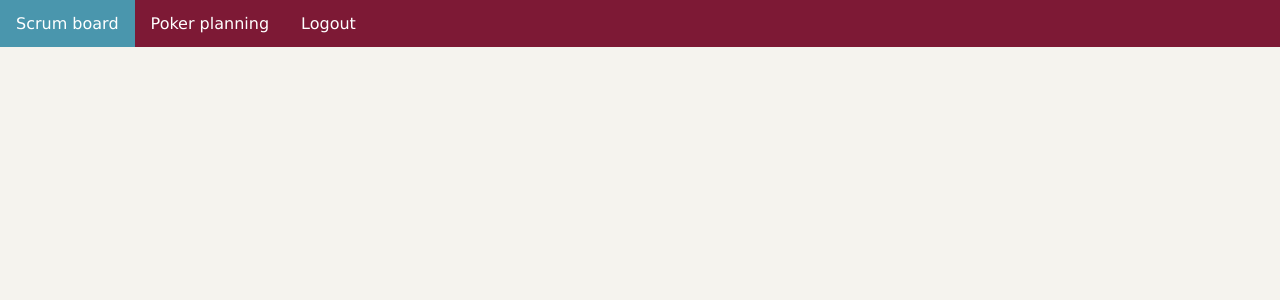
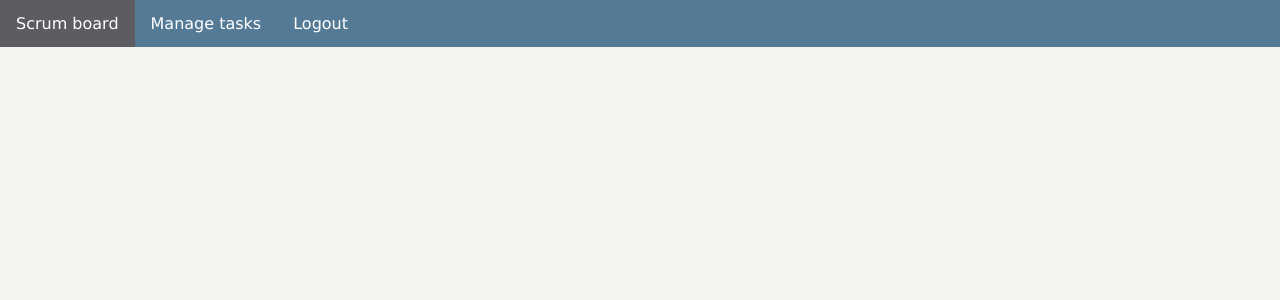
Before and after one commit to VINikolov/Scrum-Management-Tool, a React (Create React App) app in the folder react/: page /ScrumBoard in a window 1280 px wide. Shown: the top 300 px of the page. Built offline with nearby package versions, Linux system fonts and the light colour scheme.

Commit message:
Fixes and style changes.

```diff
--- a/react/public/index.html
+++ b/react/public/index.html
@@ -1,5 +1,5 @@
 <!DOCTYPE html>
-<html lang="en">
+<html>
   <head>
     <meta charset="utf-8">
     <meta name="viewport" content="width=device-width, initial-scale=1, shrink-to-fit=no">
--- a/react/src/NavBarUrls.js
+++ b/react/src/NavBarUrls.js
@@ -1,6 +1,6 @@
 var linkNames = {
     ScrumBoard: "Scrum board",
-    PokerPlanning: "Poker planning",
+    TaskManager: "Manage tasks",
     Logout: "Logout"
 }
 
@@ -10,8 +10,8 @@ var navBarUrls = [
         linkName: linkNames.ScrumBoard
     },
     {
-        link: "#",
-        linkName: linkNames.PokerPlanning
+        link: "/TaskManager",
+        linkName: linkNames.TaskManager
     },
     {
         link: "/",
--- a/react/src/components/App/LoginForm/LoginForm.css
+++ b/react/src/components/App/LoginForm/LoginForm.css
@@ -2,7 +2,7 @@
     display: block;
     width: 48%;
     float: left;
-    background-color: #4A96AD;
+    background-color: #557a95;
     border-radius: 20px;
     color: white;
 }
--- a/react/src/components/App/RegisterForm/RegisterForm.css
+++ b/react/src/components/App/RegisterForm/RegisterForm.css
@@ -2,7 +2,7 @@
     display: block;
     width: 48%;
     float: right;
-    background-color: #7D1935;
+    background-color: #5d5c61;
     border-radius: 20px;
     color: white;
 }
--- a/react/src/components/NavigationBar/ListItem.css
+++ b/react/src/components/NavigationBar/ListItem.css
@@ -1,9 +1,9 @@
-li {
+.list-item {
     float: left;
     cursor: pointer;
 }
 
-li a {
+.list-item a {
     display: block;
     color: white;
     text-align: center;
@@ -11,10 +11,10 @@ li a {
     text-decoration: none;
 }
 
-li a:hover:not(.active) {
-    background-color: #4A96AD;
+.list-item:hover:not(.active) {
+    background-color: #5d5c61;
 }
 
 .active {
-    background-color: #4A96AD;
+    background-color: #5d5c61;
 }
--- a/react/src/components/NavigationBar/ListItem.js
+++ b/react/src/components/NavigationBar/ListItem.js
@@ -5,7 +5,7 @@ import { Link } from 'react-router-dom'
 class ListItem extends Component {
     render() {
         return (
-            <li className={this.props.isActive ? 'active' : ''} onClick={this.props.setActiveTab}>
+            <li className={this.props.isActive ? 'list-item active' : 'list-item'}>
                 <Link to={this.props.url}>{this.props.text}</Link>
             </li>
         );
--- a/react/src/components/NavigationBar/NavigationBar.css
+++ b/react/src/components/NavigationBar/NavigationBar.css
@@ -1,10 +1,8 @@
-ul {
+.nav-bar {
     list-style-type: none;
     margin: 0;
     padding: 0;
     overflow: hidden;
-    background-color: #7D1935;
-    position: fixed;
-    top: 0;
+    background-color: #557a95;
     width: 100%;
 }
--- a/react/src/components/NavigationBar/NavigationBar.js
+++ b/react/src/components/NavigationBar/NavigationBar.js
@@ -7,7 +7,7 @@ class NavigationBar extends Component {
         super(props);
         const tabs = [
             this.props.linkNames.ScrumBoard,
-            this.props.linkNames.PokerPlanning,
+            this.props.linkNames.TaskManager,
             this.props.linkNames.Logout
         ];
         this.state = {
@@ -37,7 +37,7 @@ class NavigationBar extends Component {
 
     render() {
         return (
-            <ul>
+            <ul className="nav-bar">
                 {this.state.menuTabs.map(menuItem => this.createMenuTab(menuItem), this)}
             </ul>
         );
--- a/react/src/components/ScrumBoard/ScrumBoard.js
+++ b/react/src/components/ScrumBoard/ScrumBoard.js
@@ -1,12 +1,10 @@
 import React, { Component } from 'react';
 import './ScrumBoard.css';
-import SideMenu from '../SideMenu/SideMenu';
 
 class ScrumBoard extends Component {
     render() {
         return (
             <div className="content">
-                <SideMenu />
             </div>
         );
     }
--- a/react/src/index.css
+++ b/react/src/index.css
@@ -3,4 +3,5 @@ body {
   padding: 0;
   background-color: #F5F3EE;
   font-family: Verdana, Geneva, sans-serif;
+  height: 100vh;
 }
```
